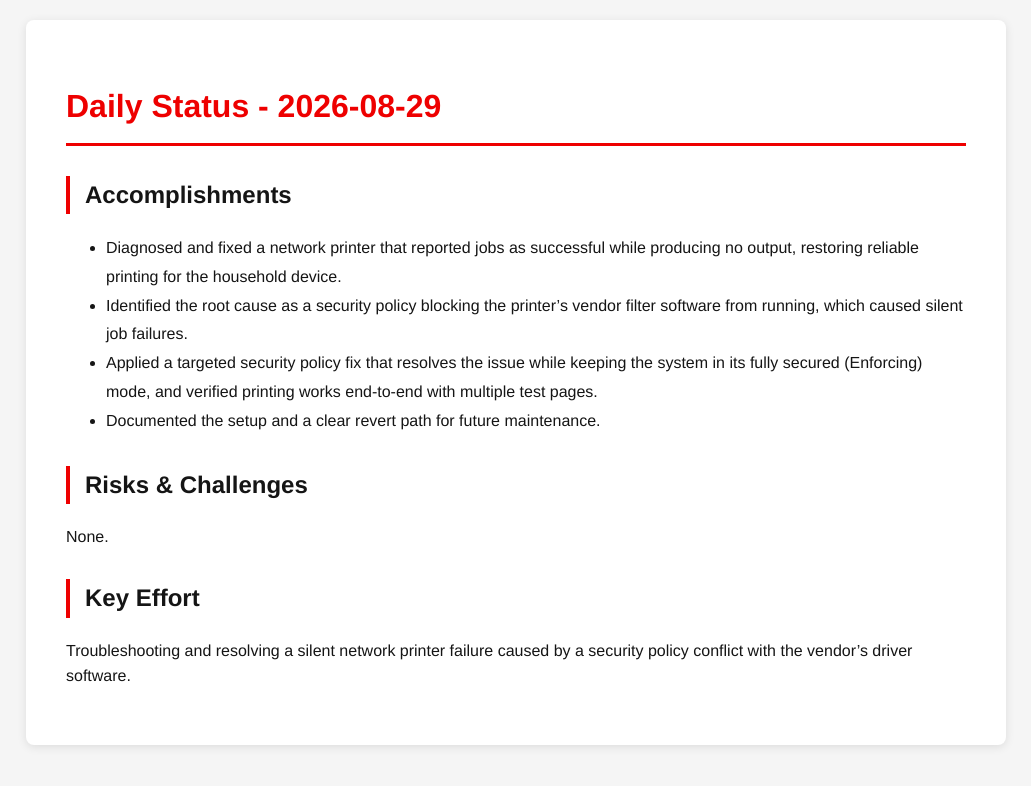
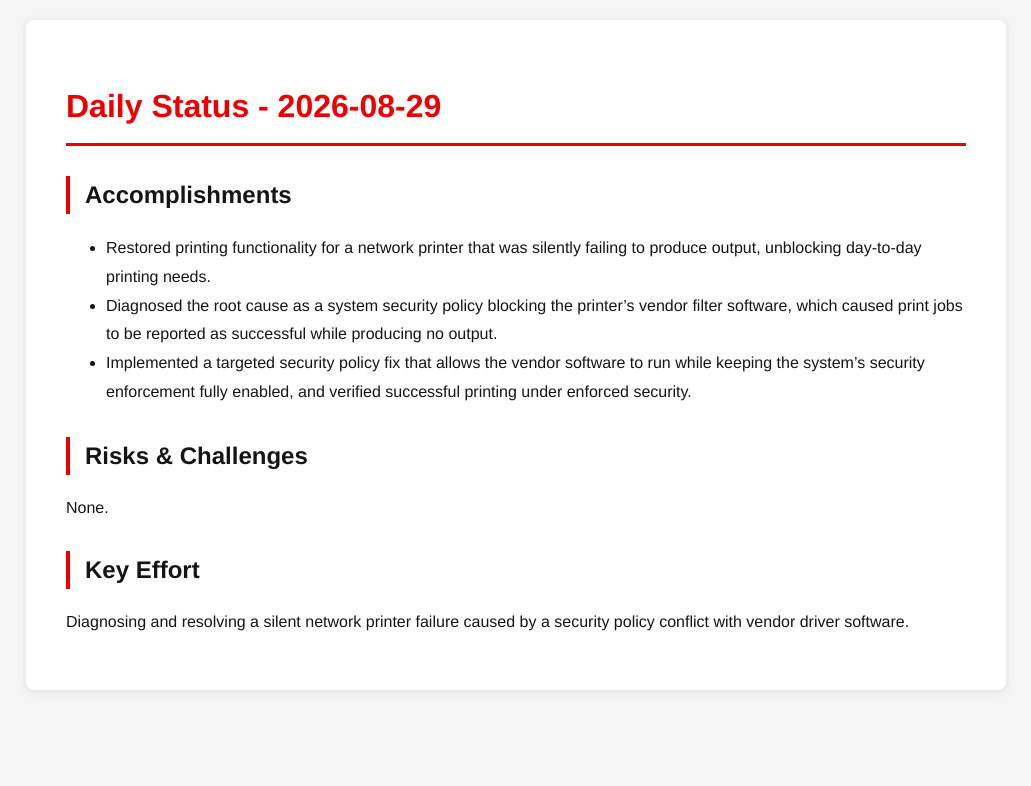
Before and after one commit to tzvatot/daily-status, a Jekyll site: the page built from 2026-08-29.md, in a window 1280 px wide. Shown: the top 786 px of the page, without its empty margins (124-1155 px from the left). Built offline with Jekyll 4.4.1, drawn with Linux system fonts in a browser that asks for light colours.

Commit message:
Daily status update - 2026-08-29

```diff
--- a/2026-08-29.md
+++ b/2026-08-29.md
@@ -7,13 +7,12 @@ date: 2026-08-29
 # Daily Status - 2026-08-29
 
 ## Accomplishments
-- Diagnosed and fixed a network printer that reported jobs as successful while producing no output, restoring reliable printing for the household device.
-- Identified the root cause as a security policy blocking the printer's vendor filter software from running, which caused silent job failures.
-- Applied a targeted security policy fix that resolves the issue while keeping the system in its fully secured (Enforcing) mode, and verified printing works end-to-end with multiple test pages.
-- Documented the setup and a clear revert path for future maintenance.
+- Restored printing functionality for a network printer that was silently failing to produce output, unblocking day-to-day printing needs.
+- Diagnosed the root cause as a system security policy blocking the printer's vendor filter software, which caused print jobs to be reported as successful while producing no output.
+- Implemented a targeted security policy fix that allows the vendor software to run while keeping the system's security enforcement fully enabled, and verified successful printing under enforced security.
 
 ## Risks & Challenges
 None.
 
 ## Key Effort
-Troubleshooting and resolving a silent network printer failure caused by a security policy conflict with the vendor's driver software.
+Diagnosing and resolving a silent network printer failure caused by a security policy conflict with vendor driver software.
```
